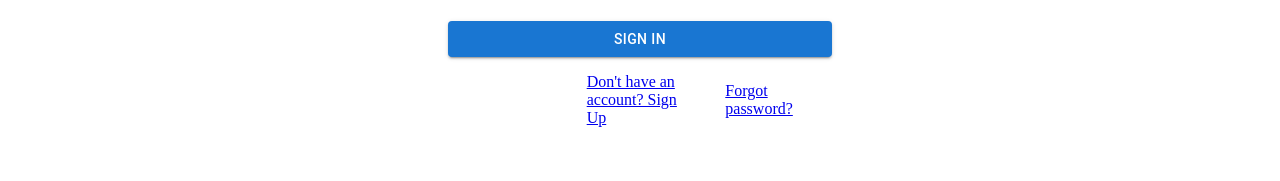
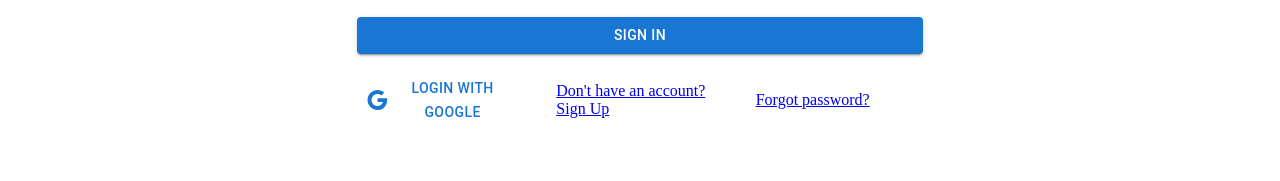
Before and after one commit to alexkochnev1987/react, a React (Vite) app in the folder coach-planner/: page /login in a window 1280 px wide. Shown: the part 570-751 px from the top of the page. Built offline with nearby package versions, Linux system fonts and the light colour scheme; no server answers; the HTML template or start-up script is replaced by a standard one; what kalend would draw is missing.

Commit message:
feat:deploy done

```diff
--- a/coach-planner/src/components/training/Dialog-create-training.tsx
+++ b/coach-planner/src/components/training/Dialog-create-training.tsx
@@ -1,27 +1,24 @@
-import { Button, Dialog, DialogActions, DialogContent, DialogTitle, TextField } from '@mui/material';
+import {
+  Box,
+  Button,
+  Dialog,
+  DialogActions,
+  DialogContent,
+  DialogContentText,
+  DialogTitle,
+  TextField,
+} from '@mui/material';
 import React from 'react';
 import { useAuthState } from 'react-firebase-hooks/auth';
 import { auth } from '../../firebase';
 import { createUniqueTraining } from '../../db/trainings';
 import { useNavigate } from 'react-router-dom';
-// import { useAppDispatch } from '../../store/hooks';
-// import {
-//   Severity,
-//   ToastrState,
-//   setToastr,
-// } from "../../store/slices/toastr-slice";
-// const createError: ToastrState = {
-//   message: 'Exercise with this name exist',
-//   open: true,
-//   severity: Severity.error,
-// };
 
 export const DialogCreateTraining = () => {
   const [user] = useAuthState(auth);
   const [open, setOpen] = React.useState(false);
   const [name, setName] = React.useState('');
   const navigate = useNavigate();
-  // const dispatch = useAppDispatch();
 
   const handleClickOpen = () => {
     setOpen(true);
@@ -48,7 +45,7 @@ export const DialogCreateTraining = () => {
   const title = 'Enter Unique Training Name';
 
   return (
-    <div>
+    <Box px={2}>
       <Button variant="outlined" onClick={handleClickOpen}>
         Create Training
       </Button>
@@ -56,6 +53,7 @@ export const DialogCreateTraining = () => {
         <DialogTitle>{title}</DialogTitle>
         <DialogContent>
           <TextField
+            margin="normal"
             label="Training Name"
             variant="outlined"
             value={name}
@@ -64,6 +62,7 @@ export const DialogCreateTraining = () => {
             }}
           />
         </DialogContent>
+
         <DialogActions>
           <Button onClick={handleClose} color="error">
             Cancel
@@ -73,6 +72,6 @@ export const DialogCreateTraining = () => {
           </Button>
         </DialogActions>
       </Dialog>
-    </div>
+    </Box>
   );
 };
--- a/coach-planner/src/pages/Login.tsx
+++ b/coach-planner/src/pages/Login.tsx
@@ -2,7 +2,7 @@ import Button from '@mui/material/Button';
 import { useForm, SubmitHandler } from 'react-hook-form';
 import { Link, useNavigate } from 'react-router-dom';
 import { RouteNames } from '../router/routes';
-// import GoogleIcon from '@mui/icons-material/Google';
+import GoogleIcon from '@mui/icons-material/Google';
 import { useEffect } from 'react';
 import { useSignInWithEmailAndPassword, useSignInWithGoogle } from 'react-firebase-hooks/auth';
 import { auth } from '../firebase';
@@ -30,7 +30,7 @@ export const Login = () => {
   const {
     control,
     handleSubmit,
-    // formState: { errors },
+    formState: { errors },
   } = useForm<LoginFormData>({
     defaultValues: {
       email: '',
@@ -47,9 +47,9 @@ export const Login = () => {
     signWithEmailHandler(data);
   };
 
-  // const loginWithGoogleHandler = async () => {
-  //   signInWithGoogle();
-  // };
+  const loginWithGoogleHandler = async () => {
+    signInWithGoogle();
+  };
 
   useEffect(() => {
     if (user || googleUser) navigate('/');
@@ -93,14 +93,13 @@ export const Login = () => {
         </Button>
         <Grid container alignItems={'center'} spacing={4}>
           <Grid item xs={12} sm={4} md={4}>
-            {/* Fix troubles with cors when deploy app and add permission to google account */}
-            {/* <Button
+            <Button
               onClick={loginWithGoogleHandler}
               disabled={loading || !!errors.email || !!errors.password || googleLoading}
             >
               <GoogleIcon />
               {' Login with google'}
-            </Button> */}
+            </Button>
           </Grid>
           <Grid item sm={4} md={4}>
             <Link to={RouteNames.registration}>{"Don't have an account? Sign Up"}</Link>
```
